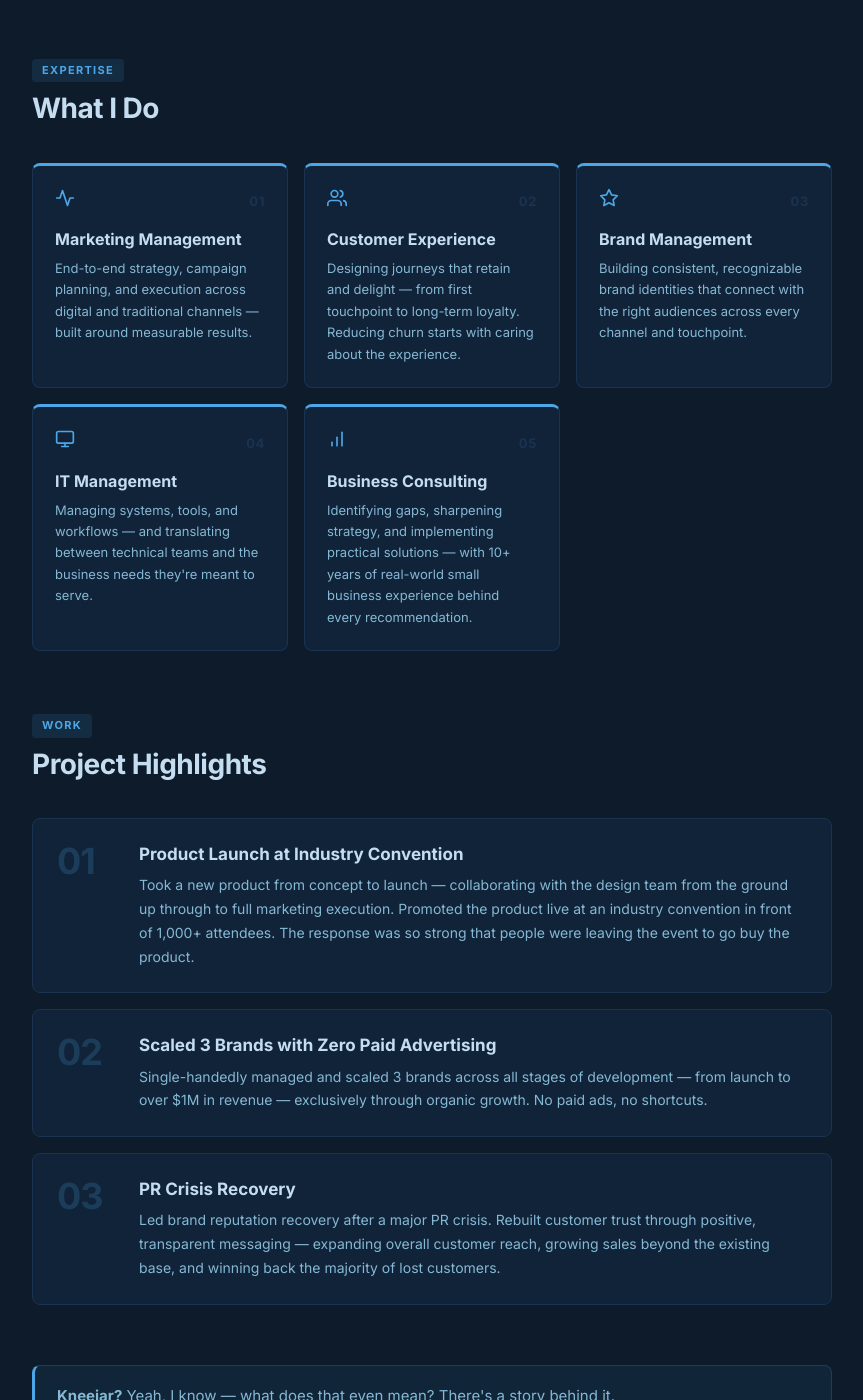
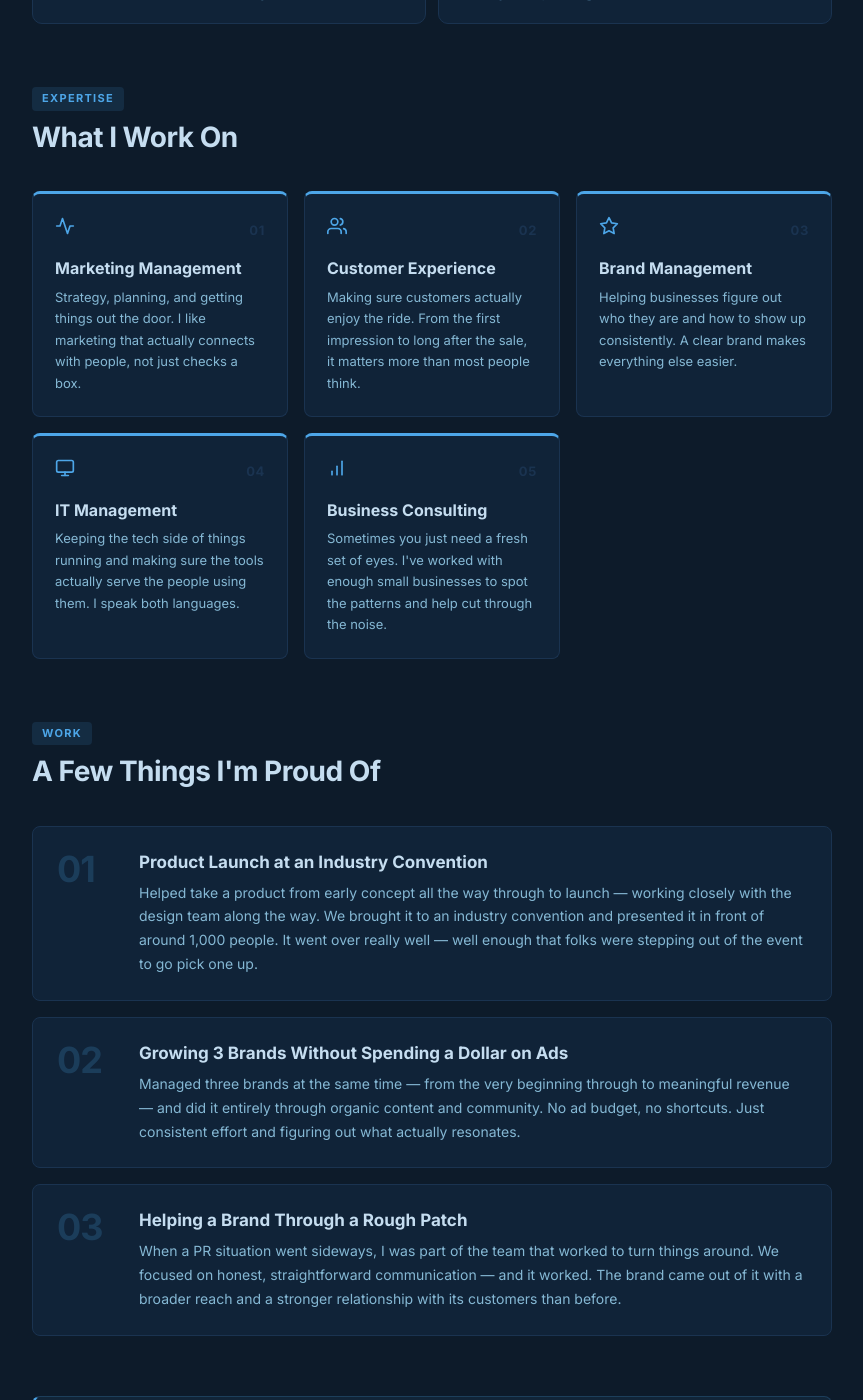
Before and after one commit to haye8277/haye8277.github.io, a Jekyll site: the page built from index.html, in a window 1280 px wide and 1400 px high, scrolled down 876 px. Shown: the whole window, without its empty margins (208-1071 px from the left). Built offline with Jekyll 4.4.1, drawn with Linux system fonts in a browser that asks for light colours; some of the changed text lies outside the part shown.

Commit message:
Rewrite homepage copy to be more natural and conversational
- Softer, less salesy tone throughout
- Stats labels feel more human
- Skill descriptions talk about approach not credentials
- Project highlights sound like stories not achievements
- CTA rewritten to feel like an invitation not a pitch

Co-Authored-By: Claude Sonnet 4.6 <noreply@anthropic.com>

```diff
--- a/index.html
+++ b/index.html
@@ -8,12 +8,12 @@ title: Meet Kneejar
     <div class="ri-hero-icon">
       <img src="{{ site.baseurl }}/favicon.png" alt="Kneejar">
     </div>
-    <div class="ri-eyebrow">Marketing &amp; Operations Professional</div>
+    <div class="ri-eyebrow">Marketing &amp; Operations</div>
     <h1 class="ri-name">Jacob Hayes.</h1>
-    <p class="ri-tagline">10+ years helping small businesses grow through smarter marketing, sharper operations, and technology that actually works.</p>
+    <p class="ri-tagline">I've spent the last 10+ years working with small businesses — figuring out what works, what doesn't, and how to keep things moving in the right direction.</p>
     <div class="ri-status">
       <span class="status-dot"></span>
-      Currently employed &mdash; not seeking new roles, but <strong>open to consultation.</strong>
+      Currently employed &mdash; not looking, but <strong>happy to chat about consulting.</strong>
     </div>
     <div class="ri-cta">
       <a href="{{ site.baseurl }}/about/" class="btn btn-light">About Me</a>
@@ -25,26 +25,26 @@ title: Meet Kneejar
 <div class="ri-stats">
   <div class="ri-stat">
     <span class="ri-stat-number">All<span class="ri-stat-plus"> Organic</span></span>
-    <span class="ri-stat-label">No paid advertising, ever.</span>
+    <span class="ri-stat-label">Never once ran a paid ad to get here.</span>
   </div>
   <div class="ri-stat">
     <span class="ri-stat-number">3</span>
-    <span class="ri-stat-label">Brands scaled simultaneously across all stages.</span>
+    <span class="ri-stat-label">Brands juggled at once, across every stage.</span>
   </div>
   <div class="ri-stat">
     <span class="ri-stat-number">100K<span class="ri-stat-plus">+</span></span>
-    <span class="ri-stat-label">Followers grown through organic content.</span>
+    <span class="ri-stat-label">Followers built the old-fashioned way.</span>
   </div>
   <div class="ri-stat">
     <span class="ri-stat-number">0<span class="ri-stat-plus"> → 1M+</span></span>
-    <span class="ri-stat-label">Monthly views grown from nothing.</span>
+    <span class="ri-stat-label">Monthly views, starting from scratch.</span>
   </div>
 </div>
 
 <div class="ri-section">
   <div class="ri-section-header">
     <span class="ri-section-tag">Expertise</span>
-    <h2>What I Do</h2>
+    <h2>What I Work On</h2>
   </div>
   <div class="ri-skills">
 
@@ -56,7 +56,7 @@ title: Meet Kneejar
         <span class="ri-skill-num">01</span>
       </div>
       <h3>Marketing Management</h3>
-      <p>End-to-end strategy, campaign planning, and execution across digital and traditional channels — built around measurable results.</p>
+      <p>Strategy, planning, and getting things out the door. I like marketing that actually connects with people, not just checks a box.</p>
     </div>
 
     <div class="ri-skill-card">
@@ -67,7 +67,7 @@ title: Meet Kneejar
         <span class="ri-skill-num">02</span>
       </div>
       <h3>Customer Experience</h3>
-      <p>Designing journeys that retain and delight — from first touchpoint to long-term loyalty. Reducing churn starts with caring about the experience.</p>
+      <p>Making sure customers actually enjoy the ride. From the first impression to long after the sale, it matters more than most people think.</p>
     </div>
 
     <div class="ri-skill-card">
@@ -78,7 +78,7 @@ title: Meet Kneejar
         <span class="ri-skill-num">03</span>
       </div>
       <h3>Brand Management</h3>
-      <p>Building consistent, recognizable brand identities that connect with the right audiences across every channel and touchpoint.</p>
+      <p>Helping businesses figure out who they are and how to show up consistently. A clear brand makes everything else easier.</p>
     </div>
 
     <div class="ri-skill-card">
@@ -89,7 +89,7 @@ title: Meet Kneejar
         <span class="ri-skill-num">04</span>
       </div>
       <h3>IT Management</h3>
-      <p>Managing systems, tools, and workflows — and translating between technical teams and the business needs they're meant to serve.</p>
+      <p>Keeping the tech side of things running and making sure the tools actually serve the people using them. I speak both languages.</p>
     </div>
 
     <div class="ri-skill-card">
@@ -100,7 +100,7 @@ title: Meet Kneejar
         <span class="ri-skill-num">05</span>
       </div>
       <h3>Business Consulting</h3>
-      <p>Identifying gaps, sharpening strategy, and implementing practical solutions — with 10+ years of real-world small business experience behind every recommendation.</p>
+      <p>Sometimes you just need a fresh set of eyes. I've worked with enough small businesses to spot the patterns and help cut through the noise.</p>
     </div>
 
   </div>
@@ -109,31 +109,31 @@ title: Meet Kneejar
 <div class="ri-section">
   <div class="ri-section-header">
     <span class="ri-section-tag">Work</span>
-    <h2>Project Highlights</h2>
+    <h2>A Few Things I'm Proud Of</h2>
   </div>
   <div class="ri-highlights">
 
     <div class="ri-highlight-card">
       <div class="ri-highlight-num">01</div>
       <div class="ri-highlight-content">
-        <h3>Product Launch at Industry Convention</h3>
-        <p>Took a new product from concept to launch — collaborating with the design team from the ground up through to full marketing execution. Promoted the product live at an industry convention in front of 1,000+ attendees. The response was so strong that people were leaving the event to go buy the product.</p>
+        <h3>Product Launch at an Industry Convention</h3>
+        <p>Helped take a product from early concept all the way through to launch — working closely with the design team along the way. We brought it to an industry convention and presented it in front of around 1,000 people. It went over really well — well enough that folks were stepping out of the event to go pick one up.</p>
       </div>
     </div>
 
     <div class="ri-highlight-card">
       <div class="ri-highlight-num">02</div>
       <div class="ri-highlight-content">
-        <h3>Scaled 3 Brands with Zero Paid Advertising</h3>
-        <p>Single-handedly managed and scaled 3 brands across all stages of development — from launch to over $1M in revenue — exclusively through organic growth. No paid ads, no shortcuts.</p>
+        <h3>Growing 3 Brands Without Spending a Dollar on Ads</h3>
+        <p>Managed three brands at the same time — from the very beginning through to meaningful revenue — and did it entirely through organic content and community. No ad budget, no shortcuts. Just consistent effort and figuring out what actually resonates.</p>
       </div>
     </div>
 
     <div class="ri-highlight-card">
       <div class="ri-highlight-num">03</div>
       <div class="ri-highlight-content">
-        <h3>PR Crisis Recovery</h3>
-        <p>Led brand reputation recovery after a major PR crisis. Rebuilt customer trust through positive, transparent messaging — expanding overall customer reach, growing sales beyond the existing base, and winning back the majority of lost customers.</p>
+        <h3>Helping a Brand Through a Rough Patch</h3>
+        <p>When a PR situation went sideways, I was part of the team that worked to turn things around. We focused on honest, straightforward communication — and it worked. The brand came out of it with a broader reach and a stronger relationship with its customers than before.</p>
       </div>
     </div>
 
@@ -168,10 +168,10 @@ title: Meet Kneejar
   <div class="ri-consult">
     <div class="ri-consult-inner">
       <div class="ri-consult-text">
-        <h2>Let's Work Together</h2>
-        <p>I'm currently employed full-time but available for strategic consulting. If you're a small business looking for guidance in marketing, operations, or technology — let's talk.</p>
+        <h2>Want to Work Together?</h2>
+        <p>I'm happily employed but I do take on consulting work from time to time. If you're a small business and could use a hand with marketing, operations, or just figuring out the next step — feel free to reach out.</p>
       </div>
-      <a href="mailto:{{ site.email }}" class="btn btn-primary ri-consult-btn">Start a Conversation</a>
+      <a href="mailto:{{ site.email }}" class="btn btn-primary ri-consult-btn">Say Hello</a>
     </div>
   </div>
 </div>
```
